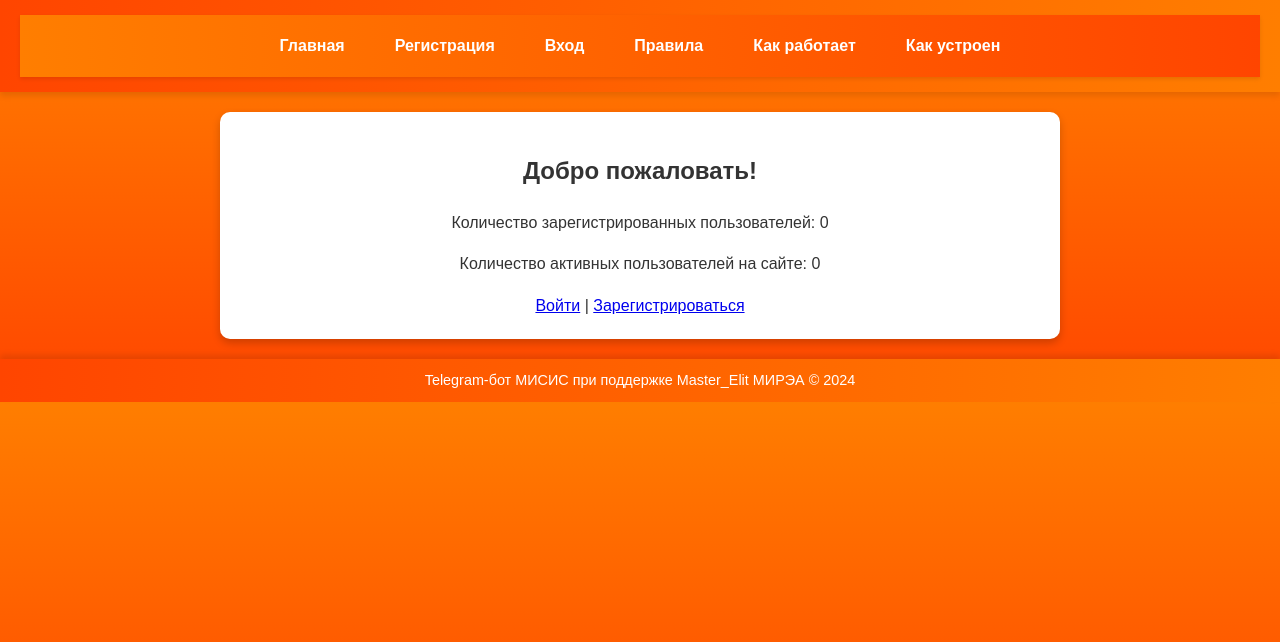
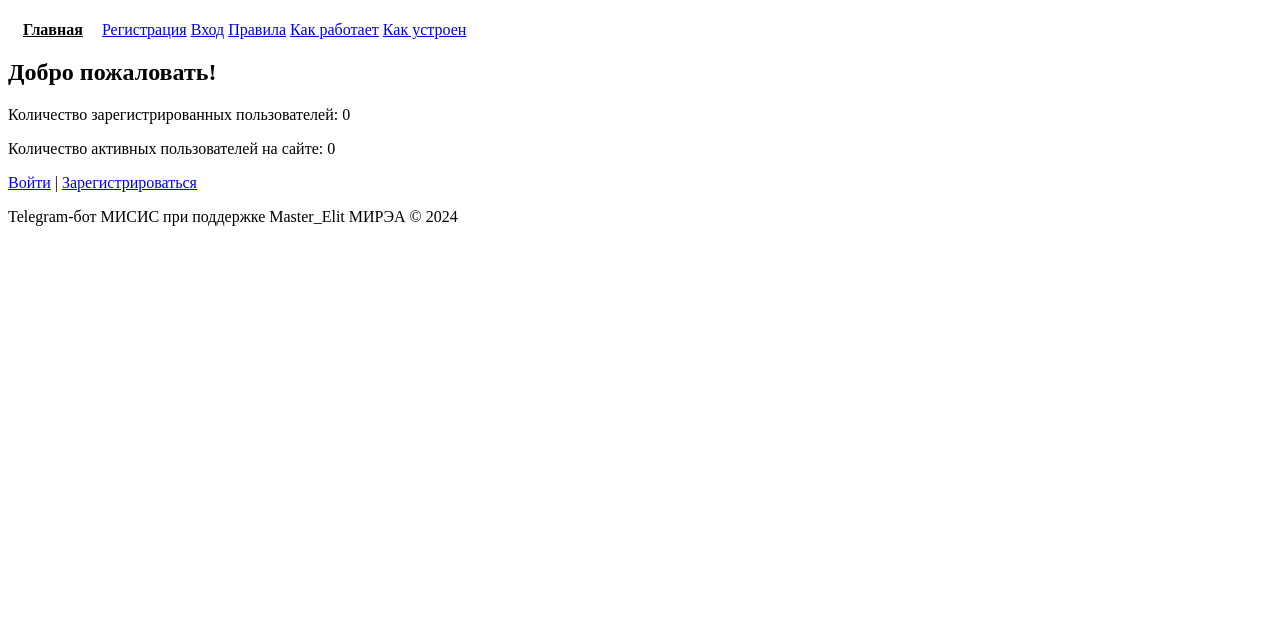
Before and after one commit to Master1910/misis, a Flask app: page / in a window 1280 px wide. Shown: the top 642 px of the page. Run offline with Flask 2, Linux system fonts and the light colour scheme.

Commit message:
Update styles.css

```diff
--- a/static/styles.css
+++ b/static/styles.css
@@ -1,75 +1,44 @@
-/* Общие стили */
-body {
-    font-family: 'Arial', sans-serif;
-    margin: 0;
-    padding: 0;
-    background: linear-gradient(to bottom, #FF7E00, #FF4500); /* Градиентный фон */
-    color: #333;
-    line-height: 1.6;
+/* Подсветка активной ссылки */
+nav a.active {
+    background-color: rgba(255, 255, 255, 0.5);
+    color: black;
+    font-weight: bold;
+    border-radius: 20px;
+    padding: 8px 15px;
 }
 
-/* Стили для шапки */
-header {
-    background: linear-gradient(to right, #FF4500, #FF7E00); /* Градиент шапки */
+/* Всплывающее уведомление */
+.toast {
+    position: fixed;
+    bottom: 20px;
+    right: 20px;
+    padding: 15px 20px;
     color: white;
-    padding: 15px 20px;
-    text-align: center;
+    background: #FF4500;
+    border-radius: 5px;
     box-shadow: 0 4px 6px rgba(0, 0, 0, 0.1);
+    opacity: 1;
+    transform: translateY(0);
+    transition: opacity 0.5s ease, transform 0.5s ease;
 }
 
-header h1 {
-    margin: 0;
-    font-size: 1.8rem;
+.toast-success {
+    background: #28a745; /* Зеленый цвет для успеха */
 }
 
-/* Стили для навигации */
-nav {
-    display: flex;
-    justify-content: center;
-    flex-wrap: wrap;
-    padding: 10px 0;
-    background: linear-gradient(to right, #FF7E00, #FF4500);
-    box-shadow: 0 2px 4px rgba(0, 0, 0, 0.1);
+.toast.hide {
+    opacity: 0;
+    transform: translateY(20px);
 }
 
-nav a {
-    color: white;
-    text-decoration: none;
-    margin: 0 10px;
-    font-size: 1rem;
-    font-weight: bold;
-    padding: 8px 15px;
-    border-radius: 20px;
-    transition: background-color 0.3s ease, transform 0.2s ease;
+/* Анимация появления элементов при прокрутке */
+.fade {
+    opacity: 0;
+    transform: translateY(30px);
+    transition: opacity 0.6s ease-out, transform 0.6s ease-out;
 }
 
-nav a:hover {
-    background-color: rgba(255, 255, 255, 0.3);
-    transform: scale(1.05);
+.fade-in {
+    opacity: 1;
+    transform: translateY(0);
 }
-
-/* Контент */
-.container {
-    max-width: 800px;
-    margin: 20px auto;
-    padding: 20px;
-    background: white;
-    border-radius: 10px;
-    box-shadow: 0 4px 8px rgba(0, 0, 0, 0.2);
-    text-align: center;
-}
-
-/* Подвал */
-footer {
-    text-align: center;
-    background: linear-gradient(to right, #FF4500, #FF7E00);
-    color: white;
-    padding: 10px 0;
-    margin-top: 20px;
-    box-shadow: 0 -4px 6px rgba(0, 0, 0, 0.1);
-}
-
-footer p {
-    margin: 0;
-    font-size: 0.9rem;
-}
```
